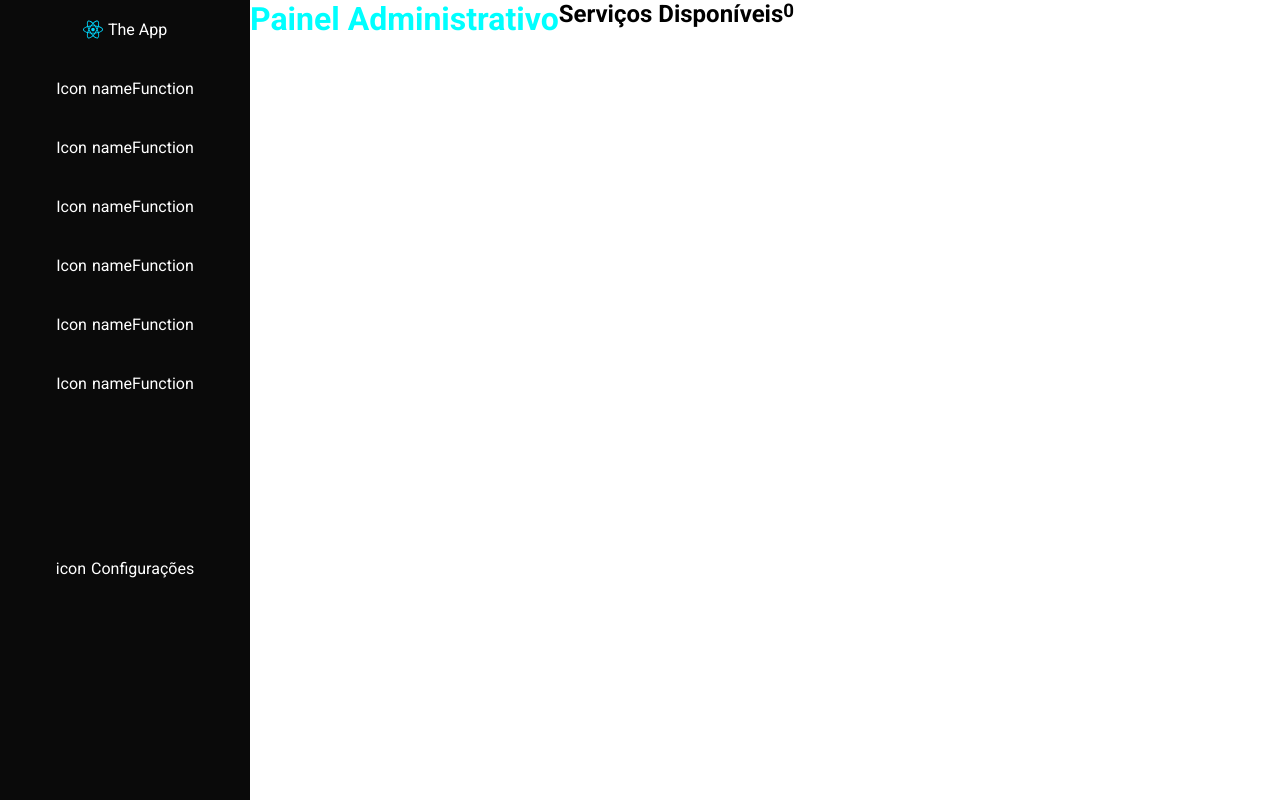
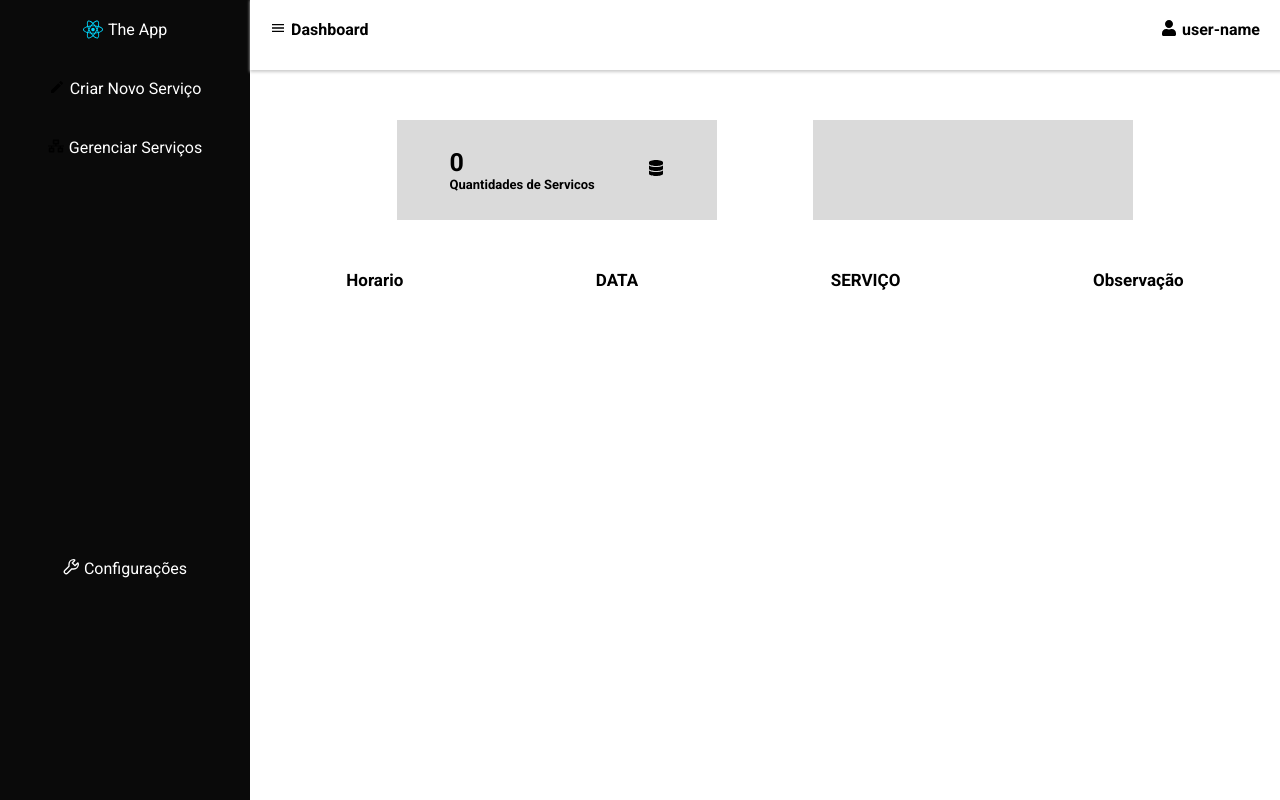
Before and after one commit to AllisonALDS/Management, a React (Vite) app: page /Agendamento2 in a window 1280 px wide. Built offline with nearby package versions, Linux system fonts and the light colour scheme.

Commit message:
Design Layout

```diff
--- a/package.json
+++ b/package.json
@@ -10,10 +10,15 @@
     "preview": "vite preview"
   },
   "dependencies": {
+    "@fortawesome/free-brands-svg-icons": "^6.7.2",
+    "@fortawesome/free-regular-svg-icons": "^6.7.2",
+    "@fortawesome/free-solid-svg-icons": "^6.7.2",
+    "@fortawesome/react-fontawesome": "^0.2.2",
     "localforage": "^1.10.0",
     "match-sorter": "^8.0.0",
     "react": "^18.3.1",
     "react-dom": "^18.3.1",
+    "react-icons": "^5.4.0",
     "react-router": "^7.1.1",
     "react-router-dom": "^7.1.1",
     "sort-by": "^1.2.0"
--- /dev/null
+++ b/src/components/AdminPainel/categorys/headerAdminCategory.jsx
@@ -0,0 +1,27 @@
+
+import { FaDatabase } from "react-icons/fa";
+
+export default function HeaderAdminCategory(props) {
+
+
+    return (
+        <div className="header-admin-category">
+
+            <div className="box">
+                <div className="section">
+                    <p>{props.qtd}</p>
+                    <div className="title-service">
+                        <p>Quantidades de Servicos</p>
+                    </div>
+                </div>
+                <div className="icon">
+                    <FaDatabase/>
+                </div>
+            </div>
+
+            <div className="box">
+                <p></p>
+            </div>
+        </div>
+    )
+}
--- /dev/null
+++ b/src/components/AdminPainel/header/headerAdmin.jsx
@@ -0,0 +1,18 @@
+import { IoMdMenu } from "react-icons/io";
+import { FaUser } from "react-icons/fa";
+export default function HeaderAdmin(){
+    return (
+        <>
+            <div className="container-header-admin">
+                <div className="title">
+                    <IoMdMenu/>
+                    <p>Dashboard</p>
+                </div>
+                <div className="user-perfil">
+                    <FaUser />
+                    <p>user-name</p>
+                </div>
+            </div>
+        </>
+    )
+}
--- a/src/components/Menu/menu.css
+++ b/src/components/Menu/menu.css
@@ -35,6 +35,9 @@
                 color: white;
             }
         }
+        .option1:hover{
+            zoom: 0.95;
+        }
     }
     .config{
         display: flex;
--- a/src/components/Menu/menu.jsx
+++ b/src/components/Menu/menu.jsx
@@ -1,6 +1,9 @@
 import viteLogo from "../../assets/react.svg"
+import { IoMdCreate } from "react-icons/io";
+import { GrConfigure } from "react-icons/gr";
+import { FaNetworkWired } from "react-icons/fa";
 
-export default function Menu(){
+export default function Menu() {
     return (
         <>
             <div className="container-menu">
@@ -10,33 +13,17 @@ export default function Menu(){
                 </div>
                 <div className="options">
                     <div className="option1">
-                        <p>Icon </p>
-                        <p>nameFunction</p>
+                        <IoMdCreate />
+                        <a href="/Agendamento"><p>Criar Novo Serviço</p></a>
                     </div>
                     <div className="option1">
-                        <p>Icon </p>
-                        <p>nameFunction</p>
-                    </div>
-                    <div className="option1">
-                        <p>Icon </p>
-                        <p>nameFunction</p>
-                    </div>
-                    <div className="option1">
-                        <p>Icon </p>
-                        <p>nameFunction</p>
-                    </div>
-                    <div className="option1">
-                        <p>Icon </p>
-                        <p>nameFunction</p>
-                    </div>
-                    <div className="option1">
-                        <p>Icon </p>
-                        <p>nameFunction</p>
+                        <FaNetworkWired />
+                        <a href="/Agendamento2"><p>Gerenciar Serviços</p></a>
                     </div>
 
                 </div>
                 <div className="config">
-                    <p>icon </p>
+                    <GrConfigure />
                     <p>Configurações</p>
                 </div>
 
--- a/src/pages/AdminPainel/AdminPanel.css
+++ b/src/pages/AdminPainel/AdminPanel.css
@@ -1,3 +1,104 @@
 .container-painel-admin{
     display: flex;
 }
+
+.container-right{
+    width: 100%;
+}
+.container-header-admin{
+    width: 100%;
+    height: 70px;
+    display: flex;
+    justify-content: space-between;
+    padding: 20px;
+    box-shadow: 1px 1px 3px 1px #ccc;
+    .title{
+        display: flex;
+        gap: 5px;
+        p{
+            font-weight: 700;
+        }
+    }
+    .user-perfil{
+        display: flex;
+        gap: 5px;
+        p{
+            font-weight: 700;
+        }
+    }
+}
+
+.header-admin-category{
+    display: flex;
+    justify-content: space-evenly;
+    margin: 50px;
+
+    .box{
+        width: 320px;
+        height: 100px;
+        background-color: rgb(218, 218, 218);
+        color: white;
+        display: flex;
+        justify-content: space-evenly;
+        align-items: center;
+        p{
+            font-size: 25px;
+            font-weight: 600;
+            color: black;
+        }
+        .icon{
+            color: black;
+        }
+
+        .title-service{
+            p{
+                font-size: 13px;
+                color: black;
+            }
+        }
+    }
+}
+.container-services{
+    display: flex;
+    flex-direction: column;
+    width: 100%;
+    height: auto;
+
+    .container-services-titles{
+        display: flex;
+        justify-content: space-around;
+        margin-bottom: 15px;
+        font-size: 17px;
+        font-weight: 600;
+    }
+
+    ul{
+        display: flex;
+        flex-direction: column;
+        width: 100%;
+        gap: 5px;
+        li{
+            display: flex;
+            justify-content: space-around;
+            gap: 0px;
+            .options1{
+                display: flex;
+                flex: 1;
+                padding: 0px 50px;
+                word-wrap: break-word
+            }
+            .options2{
+                button{
+                    background-color: rgba(255, 0, 0, 0.616);
+                    color: white;
+                    border: none;
+                    padding: 5px;
+                    margin-right: 5px;
+                }
+                button:hover{
+                    background-color: red;
+                }
+            }
+        }
+    }
+}
--- a/src/pages/AdminPainel/AdminPanel.jsx
+++ b/src/pages/AdminPainel/AdminPanel.jsx
@@ -1,6 +1,9 @@
 import React, { useEffect, useState } from 'react';
 import './AdminPanel.css';
 import Menu from '../../components/Menu/menu';
+import HeaderAdmin from '../../components/AdminPainel/header/headerAdmin';
+import HeaderAdminCategory from '../../components/AdminPainel/categorys/headerAdminCategory';
+
 
 const fetchServicesFromLocalStorage = () => {
   const savedServices = localStorage.getItem('services');
@@ -32,24 +35,54 @@ const AdminPanel = () => {
   }
 
   return (
-    <div className='container-painel-admin'>
+    <div className='container-painel-admin' >
+      <div>
+        <Menu />
+      </div>
 
-      <Menu/>
+      {/* Funções Aparecer Servições */}
+      <div className='container-right'>
 
-      <h1>Painel Administrativo</h1>
-      <h2>Serviços Disponíveis</h2>
-      <h3 id='mostrar'> {contar()} </h3>
+        <HeaderAdmin />
+        <HeaderAdminCategory qtd={contar()} />
+
+        <div className="container-services">
+          <div className="container-services-titles">
+            <p>Horario</p>
+            <p>DATA</p>
+            <p>SERVIÇO</p>
+            <p>Observação</p>
+          </div>
           <ul>
             {services.map(service => (
 
 
               <li key={service.id}>
-            Serviço: {service.name} - Descrição {service.description} - Hora: {service.price} - Data: {service.data}
+
+                <div className="options1">
+                  {service.name}
+                </div>
+
+                <div className="options1">
+                  {service.description}
+                </div>
+
+                <div className="options1">
+                  {service.price}
+                </div>
+
+                <div className="options1">
+                  {service.data}
+                </div>
+
+                <div className="options2">
                   <button onClick={() => deleteService(service.id)}>Excluir</button>
+                </div>
               </li>
             ))}
           </ul>
-
+        </div>
+      </div>
 
     </div>
   );
```
Also changed, not shown: 1 other file (tests, documents, lock files or other folders). Lines whose indentation alone changed are shown as unchanged.
